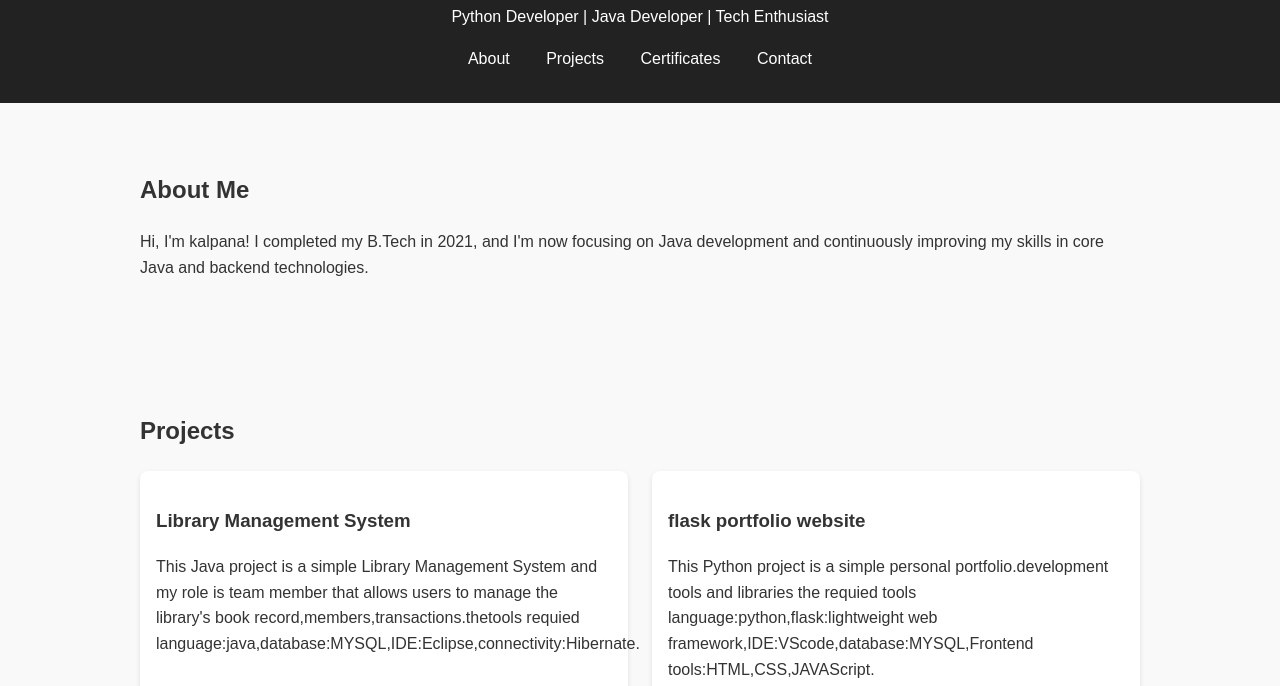
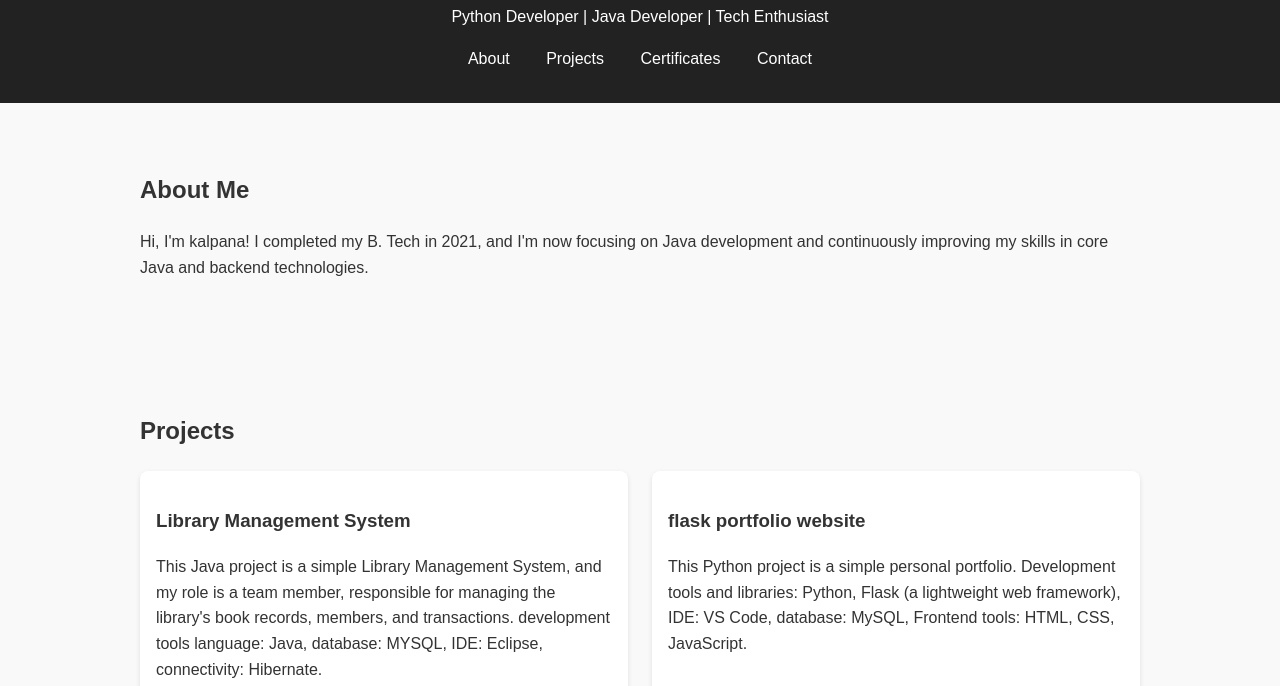
Before and after one commit to kalpanargb-sketch/kalpanargb-sketch.github.io, a plain HTML site: page index.html in a window 1280 px wide. Shown: the part 108-794 px from the top of the page. Drawn offline with Linux system fonts and the light colour scheme.

Commit message:
Update index.html

```diff
--- a/index.html
+++ b/index.html
@@ -83,19 +83,19 @@
   </header>  <section id="about">
     <h2>About Me</h2>
     <p>
-      Hi, I'm kalpana! I completed my B.Tech in 2021, and I'm now focusing on Java development and continuously improving my skills in core Java and backend technologies.
+      Hi, I'm kalpana! I completed my B. Tech in 2021, and I'm now focusing on Java development and continuously improving my skills in core Java and backend technologies.
     </p>
   </section>  <section id="projects">
     <h2>Projects</h2>
     <div class="projects">
       <div class="project">
         <h3>Library Management System</h3>
-        <p>This Java project is a simple Library Management System and my role is team member that allows users to manage the library's book record,members,transactions.thetools requied language:java,database:MYSQL,IDE:Eclipse,connectivity:Hibernate.</p>
+        <p>This Java project is a simple Library Management System, and my role is a team member, responsible for managing the library's book records, members, and transactions. development tools language: Java, database: MYSQL, IDE: Eclipse, connectivity: Hibernate.</p>
         <a href="https://github.com/kalpanargb-sketch/library-management-system" class="btn">View on GitHub</a>
       </div>
       <div class="project">
         <h3>flask portfolio website</h3>
-        <p>This Python project is a simple personal portfolio.development tools and libraries  the requied tools language:python,flask:lightweight web framework,IDE:VScode,database:MYSQL,Frontend tools:HTML,CSS,JAVAScript. </p>
+        <p>This Python project is a simple personal portfolio. Development tools and libraries: Python, Flask (a lightweight web framework), IDE: VS Code, database: MySQL, Frontend tools: HTML, CSS, JavaScript. </p>
         <a href="https://github.com/kalpanargb-sketch/flask-portfolio-website" class="btn">View on GitHub</a>
         </div>
   </section>  <section id="certificates">
@@ -110,6 +110,6 @@
     <h2>Contact Me</h2>
     <p>Email: <a href="mailto:atskalpanayerrajonna@gmail.com">atskalpanayerrajonna@gmail.com</a></p>
     <p>GitHub: <a href=" https://github.com/kalpanargb-sketch" target="_blank"> https://github.com/kalpanargb-sketch</a></p>
-    <a href="Resume.pdf" class="btn">Download Resume</a>
+    <a href="YERRAJONNA KALPANA FRESHER (2).pdf" class="btn">Download Resume</a>
   </section>  <footer>
     <p>&copy; 2025 kalpana  yerrajonna
```
